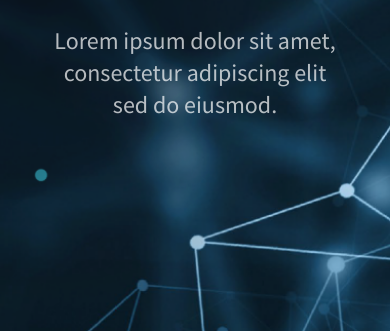
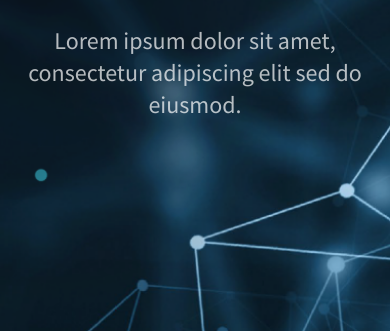
Before and after one commit to izzatbekd03/webfinal, a website: page index.html in a window 390 px wide. Shown: the part 513-846 px from the top of the page. Drawn offline with nearby package versions, Linux system fonts and the light colour scheme.

Commit message:
small changes for responsivr

```diff
--- a/src/styles/kit/_mixins.scss
+++ b/src/styles/kit/_mixins.scss
@@ -66,6 +66,7 @@
 
 //---------------------------------  Responsive breakpoint mixins  ------------------------------------------------
 $breadpoints-up: (
+  "mobile-s": 320px,
   "mobile": /*480px,*/ 630px,
   "mobile-big": 630px,
   "tablet": 768px,
--- a/src/styles/mobile.scss
+++ b/src/styles/mobile.scss
@@ -83,7 +83,7 @@
 // ---------------------------------------- Max 768px ----------------------------------------------
 @include u.breakpoint(tablet) {
   .container {
-    padding: 100px 50px !important;
+    padding: 100px 50px;
   }
   header {
     padding: 0 100px;
@@ -92,7 +92,7 @@
     padding: 0 31%;
   }
   #hero .container {
-    padding: 250px 50px !important;
+    padding: 250px 50px;
   }
   .learn-more .container .sec-heading {
     padding: 0;
@@ -185,3 +185,14 @@
     padding: 15px 0;
   }
 }
+// ---------------------------------------- Mobile-s 320px ----------------------------------------------
+
+@include u.breakpoint(mobile-s) {
+  .container {
+    padding-left: 10px !important;
+    padding-right: 10px !important;
+  }
+  #hero .container {
+    padding: 250px 50px;
+  }
+}
```
Also changed, not shown: src/styles/mobile.css, 1 other file.
